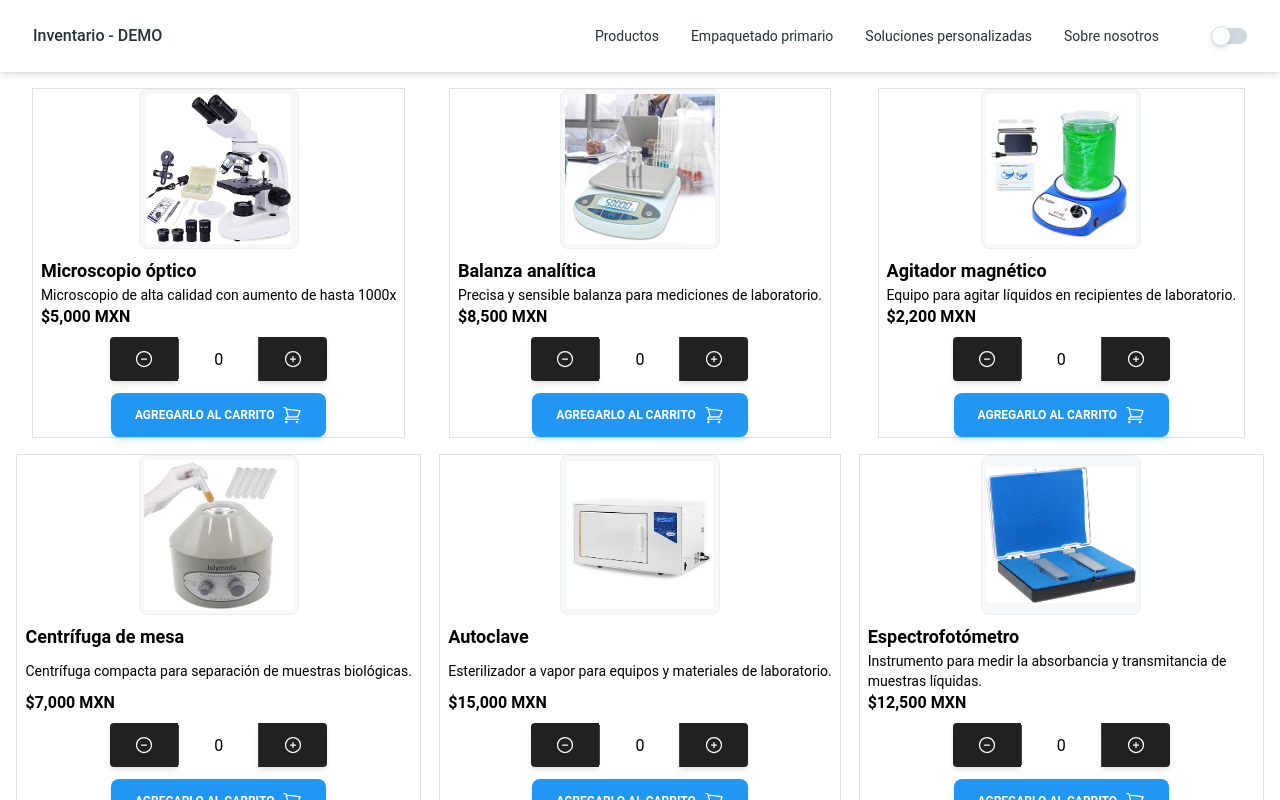
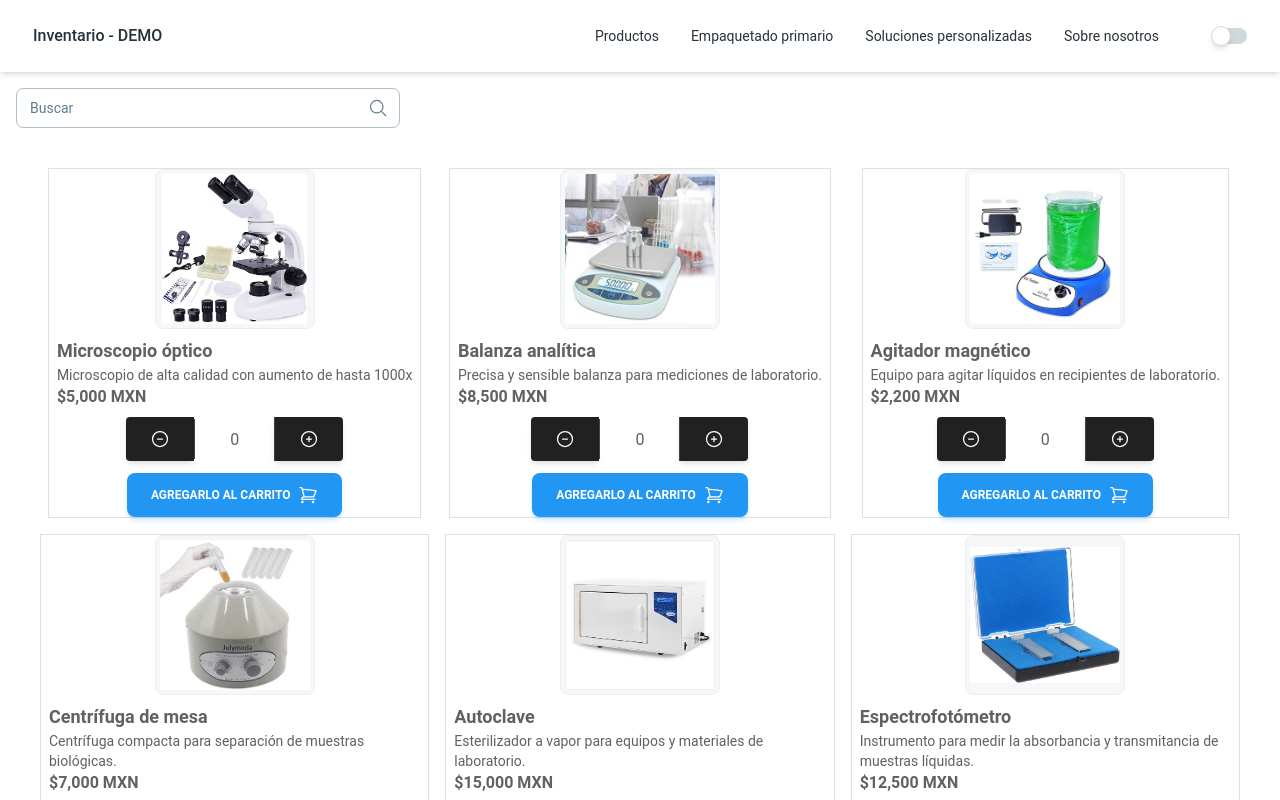
Before and after one commit to Alecfut07/pacific-frontend, a React (Vite) app: page /lab-inventory in a window 1280 px wide. Shown: the top 800 px of the page. Built offline with nearby package versions, Linux system fonts and the light colour scheme.

Commit message:
hotfix/Agregar el componente Card, CardHeader, CardBody, CardFooter y tambien el Input de Material para la galeria de los productos de laboratorio

```diff
--- a/src/components/LabProductsGallery/LabProductsGallery.jsx
+++ b/src/components/LabProductsGallery/LabProductsGallery.jsx
@@ -1,15 +1,18 @@
 import React, { useState } from "react";
-import { ButtonGroup, Button } from "@material-tailwind/react";
 import {
-  PlusCircleIcon,
-  MinusCircleIcon,
-  ShoppingCartIcon,
-} from "@heroicons/react/24/outline";
+  Card,
+  CardHeader,
+  CardBody,
+  CardFooter,
+  Input,
+} from "@material-tailwind/react";
+import { MagnifyingGlassIcon } from "@heroicons/react/24/outline";
 import LabProduct from "../LabProduct/LabProduct";
 import ImagesModal from "../ImagesModal/ImagesModal";
 import { LabProducts } from "../../data/LabInventory";
 
 function LabProductsGallery() {
+  const [searchProduct, setSearchProduct] = useState("");
   const [labProducts, setLabProducts] = useState(LabProducts);
   const [modalOpen, setModalOpen] = useState(false);
   const [labProductImages, setLabProductImages] = useState(null);
@@ -25,7 +28,41 @@ function LabProductsGallery() {
   };
 
   // Version 6 --> OK
+  //   return (
+  //     <div className="grid grid-cols-1 gap-4 p-4 sm:grid-cols-2 md:grid-cols-3">
+  //       {labProducts.map((labProduct) => (
+  //         <LabProduct
+  //           key={labProduct.id}
+  //           product={labProduct}
+  //           openModal={openModal}
+  //         />
+  //       ))}
+  //       <ImagesModal
+  //         isOpen={modalOpen}
+  //         onClose={closeModal}
+  //         images={labProductImages}
+  //       />
+  //     </div>
+  //   );
+
+  // Version 7 --> PENDIENTE
   return (
+    <div>
+      <Card className="h-full w-full">
+        <CardHeader floated={false} shadow={false} className="rounded-none">
+          <div className="flex w-full shrink-0 gap-2 md:w-max">
+            <div className="w-full md:w-96">
+              <Input
+                label="Buscar"
+                color="blue"
+                icon={<MagnifyingGlassIcon className="h-5 w-5" />}
+                value={searchProduct}
+                onChange={(e) => setSearchProduct(e.target.value)}
+              />
+            </div>
+          </div>
+        </CardHeader>
+        <CardBody>
           <div className="grid grid-cols-1 gap-4 p-4 sm:grid-cols-2 md:grid-cols-3">
             {labProducts.map((labProduct) => (
               <LabProduct
@@ -40,6 +77,9 @@ function LabProductsGallery() {
               images={labProductImages}
             />
           </div>
+        </CardBody>
+      </Card>
+    </div>
   );
 }
 
--- a/src/pages/Lab/LabInventoryPage/LabInventoryPage.jsx
+++ b/src/pages/Lab/LabInventoryPage/LabInventoryPage.jsx
@@ -1,4 +1,3 @@
-// import Table from "../../../components/Table/Table";
 import LabProductsGallery from "../../../components/LabProductsGallery/LabProductsGallery";
 
 function LabInventoryPage() {
```
Lines whose indentation alone changed are shown as unchanged.
